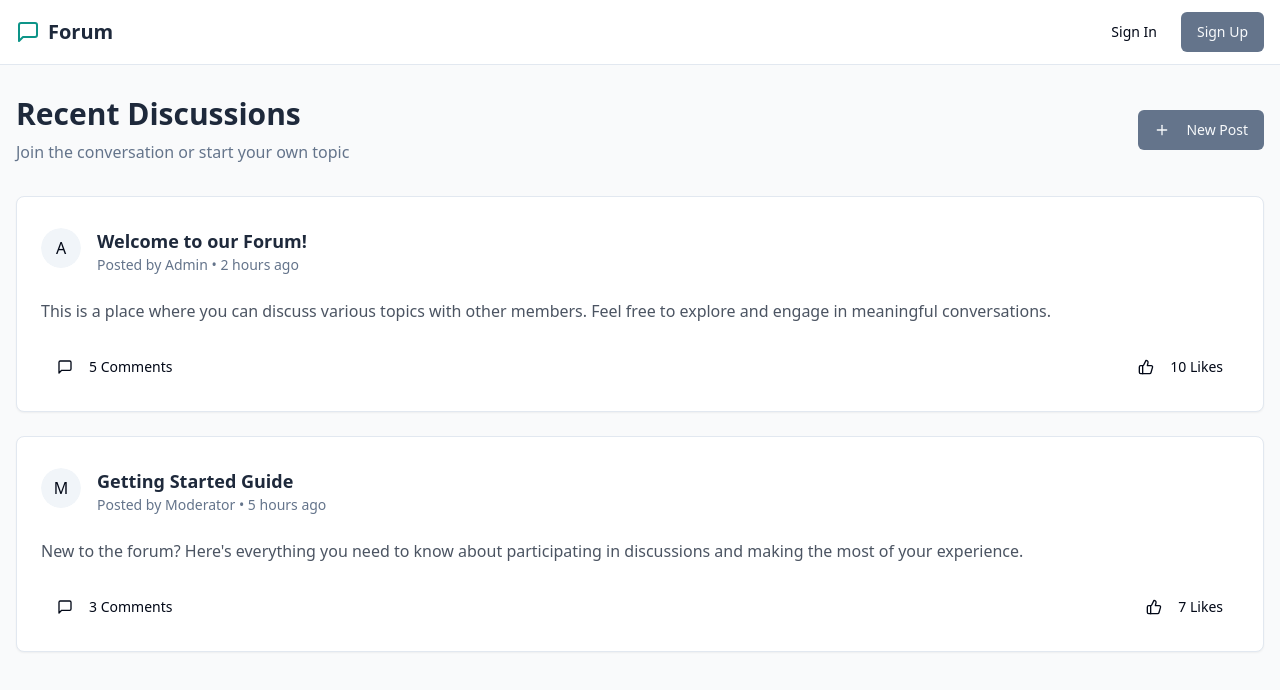
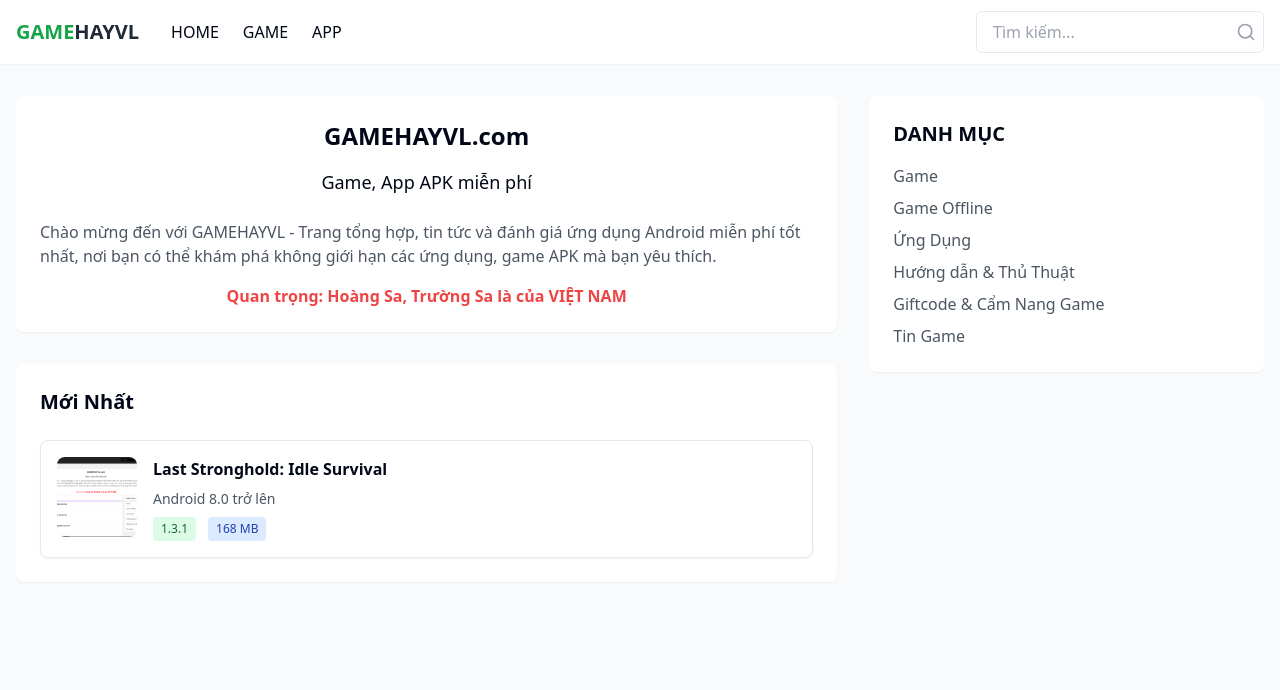
Before and after one commit to datyuno1409/forumiverse, a React (Vite) app: page / in a window 1280 px wide. Shown: the top 690 px of the page. Built offline with nearby package versions, Linux system fonts and the light colour scheme.

Commit message:
Implement requested changes
The commit implements the changes requested in the prompt.  Further details are not available from the prompt.

```diff
--- a/src/components/Navigation.tsx
+++ b/src/components/Navigation.tsx
@@ -2,40 +2,48 @@
 import React from "react";
 import { Link } from "react-router-dom";
 import { Button } from "./ui/button";
-import { MessageSquare, User, Shield } from "lucide-react";
+import { Search } from "lucide-react";
+
+type UserRole = "admin" | "user" | "guest";
 
 const Navigation = () => {
   // Temporarily hardcoded - will be replaced with actual auth
-  const userRole = "guest";
+  const userRole: UserRole = "guest";
 
   return (
-    <nav className="fixed top-0 left-0 right-0 bg-white bg-opacity-90 backdrop-blur-md border-b z-50">
+    <nav className="fixed top-0 left-0 right-0 bg-white shadow-sm z-50">
       <div className="container mx-auto px-4">
         <div className="h-16 flex items-center justify-between">
-          <Link to="/" className="flex items-center space-x-2">
-            <MessageSquare className="h-6 w-6 text-accent" />
-            <span className="text-xl font-semibold text-secondary">Forum</span>
-          </Link>
+          {/* Logo and main navigation */}
+          <div className="flex items-center space-x-8">
+            <Link to="/" className="flex items-center">
+              <span className="text-xl font-bold text-green-600">GAME</span>
+              <span className="text-xl font-bold text-gray-800">HAYVL</span>
+            </Link>
 
-          <div className="flex items-center space-x-4">
-            {userRole === "admin" && (
-              <Button variant="outline" className="flex items-center space-x-2">
-                <Shield className="h-4 w-4" />
-                <span>Admin</span>
-              </Button>
-            )}
+            <div className="hidden md:flex items-center space-x-6">
+              <Link to="/" className="font-medium hover:text-green-600 transition-colors">
+                HOME
+              </Link>
+              <Link to="/game" className="font-medium hover:text-green-600 transition-colors">
+                GAME
+              </Link>
+              <Link to="/app" className="font-medium hover:text-green-600 transition-colors">
+                APP
+              </Link>
+            </div>
+          </div>
 
-            {userRole === "guest" ? (
-              <div className="flex items-center space-x-2">
-                <Button variant="ghost">Sign In</Button>
-                <Button>Sign Up</Button>
-              </div>
-            ) : (
-              <Button variant="outline" className="flex items-center space-x-2">
-                <User className="h-4 w-4" />
-                <span>Profile</span>
-              </Button>
-            )}
+          {/* Search bar */}
+          <div className="relative w-72">
+            <input
+              type="text"
+              placeholder="Tìm kiếm..."
+              className="w-full pl-4 pr-10 py-2 border rounded-md focus:outline-none focus:ring-2 focus:ring-green-500 focus:border-transparent"
+            />
+            <button className="absolute right-2 top-1/2 -translate-y-1/2">
+              <Search className="h-5 w-5 text-gray-400" />
+            </button>
           </div>
         </div>
       </div>
--- a/src/pages/Index.tsx
+++ b/src/pages/Index.tsx
@@ -1,36 +1,27 @@
 
 import React from "react";
 import Navigation from "../components/Navigation";
-import PostCard from "../components/PostCard";
-import { Button } from "../components/ui/button";
-import { Plus } from "lucide-react";
+import { Card } from "../components/ui/card";
 
-// Temporary mock data
-const posts = [
+interface GameItem {
+  id: number;
+  title: string;
+  image: string;
+  version: string;
+  size: string;
+  androidVersion: string;
+}
+
+const recentGames: GameItem[] = [
   {
     id: 1,
-    title: "Welcome to our Forum!",
-    content: "This is a place where you can discuss various topics with other members. Feel free to explore and engage in meaningful conversations.",
-    author: {
-      name: "Admin",
-      avatar: "",
-    },
-    commentsCount: 5,
-    likesCount: 10,
-    createdAt: "2 hours ago",
+    title: "Last Stronghold: Idle Survival",
+    image: "/public/lovable-uploads/42fa6c2a-fd9b-4dce-808b-0eae3f082df7.png",
+    version: "1.3.1",
+    size: "168 MB",
+    androidVersion: "Android 8.0 trở lên"
   },
-  {
-    id: 2,
-    title: "Getting Started Guide",
-    content: "New to the forum? Here's everything you need to know about participating in discussions and making the most of your experience.",
-    author: {
-      name: "Moderator",
-      avatar: "",
-    },
-    commentsCount: 3,
-    likesCount: 7,
-    createdAt: "5 hours ago",
-  },
+  // Add more games as needed
 ];
 
 const Index = () => {
@@ -39,22 +30,73 @@ const Index = () => {
       <Navigation />
 
       <main className="container mx-auto px-4 pt-24">
-        <div className="flex justify-between items-center mb-8">
-          <div>
-            <h1 className="text-3xl font-bold text-secondary mb-2">Recent Discussions</h1>
-            <p className="text-muted-foreground">Join the conversation or start your own topic</p>
+        <div className="grid grid-cols-12 gap-8">
+          {/* Main content */}
+          <div className="col-span-12 lg:col-span-8">
+            <div className="bg-white p-6 rounded-lg shadow-sm mb-8">
+              <h1 className="text-2xl font-bold text-center mb-4">GAMEHAYVL.com</h1>
+              <h2 className="text-lg text-center mb-6">Game, App APK miễn phí</h2>
+              <p className="text-gray-600 mb-4">
+                Chào mừng đến với GAMEHAYVL - Trang tổng hợp, tin tức và đánh giá ứng dụng Android miễn phí tốt nhất,
+                nơi bạn có thể khám phá không giới hạn các ứng dụng, game APK mà bạn yêu thích.
+              </p>
+              <p className="text-center text-red-500 font-semibold">
+                Quan trọng: Hoàng Sa, Trường Sa là của VIỆT NAM
+              </p>
+            </div>
+
+            <div className="bg-white p-6 rounded-lg shadow-sm">
+              <h2 className="text-xl font-bold mb-6">Mới Nhất</h2>
+              <div className="space-y-4">
+                {recentGames.map(game => (
+                  <Card key={game.id} className="p-4 hover:shadow-md transition-shadow">
+                    <div className="flex space-x-4">
+                      <img src={game.image} alt={game.title} className="w-20 h-20 rounded-lg object-cover" />
+                      <div className="flex-1">
+                        <h3 className="font-semibold mb-2">{game.title}</h3>
+                        <p className="text-sm text-gray-600">{game.androidVersion}</p>
+                        <div className="flex space-x-3 mt-2">
+                          <span className="inline-block px-2 py-1 bg-green-100 text-green-800 text-xs rounded">
+                            {game.version}
+                          </span>
+                          <span className="inline-block px-2 py-1 bg-blue-100 text-blue-800 text-xs rounded">
+                            {game.size}
+                          </span>
+                        </div>
+                      </div>
+                    </div>
+                  </Card>
+                ))}
+              </div>
+            </div>
           </div>
 
-          <Button className="flex items-center space-x-2">
-            <Plus className="h-4 w-4" />
-            <span>New Post</span>
-          </Button>
-        </div>
-
-        <div className="space-y-6">
-          {posts.map((post) => (
-            <PostCard key={post.id} {...post} />
-          ))}
+          {/* Sidebar */}
+          <div className="col-span-12 lg:col-span-4">
+            <div className="bg-white p-6 rounded-lg shadow-sm">
+              <h2 className="text-xl font-bold mb-4">DANH MỤC</h2>
+              <ul className="space-y-2">
+                <li>
+                  <a href="#" className="text-gray-600 hover:text-green-600 transition-colors">Game</a>
+                </li>
+                <li>
+                  <a href="#" className="text-gray-600 hover:text-green-600 transition-colors">Game Offline</a>
+                </li>
+                <li>
+                  <a href="#" className="text-gray-600 hover:text-green-600 transition-colors">Ứng Dụng</a>
+                </li>
+                <li>
+                  <a href="#" className="text-gray-600 hover:text-green-600 transition-colors">Hướng dẫn & Thủ Thuật</a>
+                </li>
+                <li>
+                  <a href="#" className="text-gray-600 hover:text-green-600 transition-colors">Giftcode & Cẩm Nang Game</a>
+                </li>
+                <li>
+                  <a href="#" className="text-gray-600 hover:text-green-600 transition-colors">Tin Game</a>
+                </li>
+              </ul>
+            </div>
+          </div>
         </div>
       </main>
     </div>
```
Also changed, not shown: public/lovable-uploads/42fa6c2a-fd9b-4dce-808b-0eae3f082df7.png (added).
